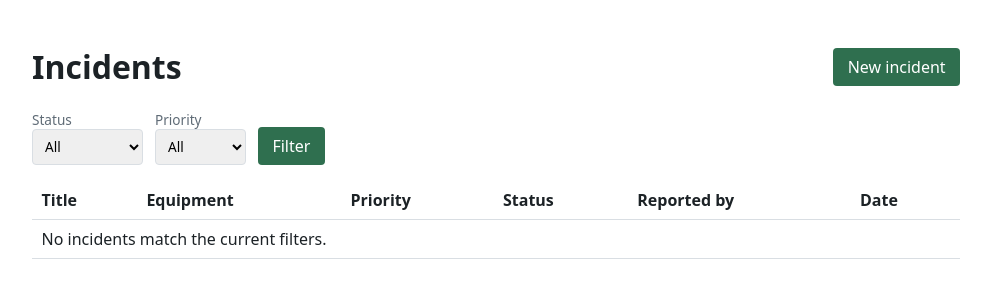
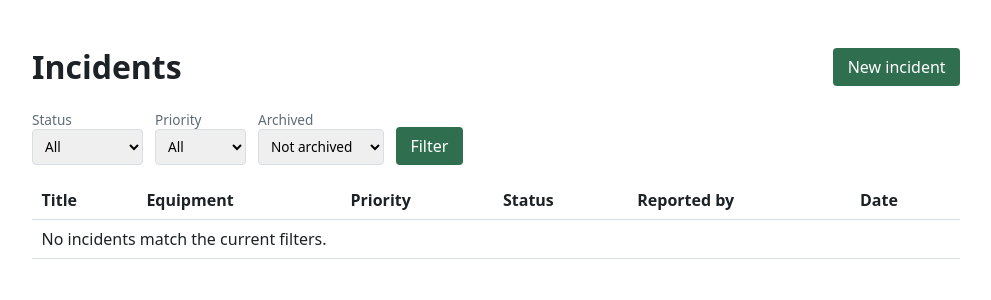
Before and after one commit to Tenvid/it-incidents-reporter, a Django app: page /incidents/ in a window 1280 px wide. Shown: the part 47-347 px from the top of the page, without its empty margins (144-1135 px from the left). Run offline with Django 5.2, Linux system fonts and the light colour scheme; the visitor is signed in with stand-in values (Sample User, id 1); data that the repository does not hold is empty.

Commit message:
feat(incidents): replace hard delete with staff-only archive/unarchive
Non-staff users have no clear reason to see historical incidents that
are no longer relevant, but permanently deleting records loses audit
history staff may need later.

```diff
--- a/incidents/models.py
+++ b/incidents/models.py
@@ -32,6 +32,7 @@ class Incident(models.Model):
     status = models.CharField(
         "status", max_length=11, choices=Status.choices, default=Status.OPEN
     )
+    is_archived = models.BooleanField("archived", default=False)
     user = models.ForeignKey(
         settings.AUTH_USER_MODEL,
         on_delete=models.CASCADE,
--- a/incidents/templates/incidents/incident_list.html
+++ b/incidents/templates/incidents/incident_list.html
@@ -27,6 +27,16 @@
                 {% endfor %}
             </select>
         </label>
+        {% if request.user.is_staff %}
+            <label>
+                Archived
+                <select name="archived">
+                    {% for value, label in archived_choices %}
+                        <option value="{{ value }}" {% if value == selected_archived %}selected{% endif %}>{{ label }}</option>
+                    {% endfor %}
+                </select>
+            </label>
+        {% endif %}
         <button type="submit">Filter</button>
     </form>
 
@@ -44,7 +54,7 @@
         <tbody>
             {% for incident in incidents %}
                 <tr>
-                    <td><a href="{% url 'incidents:detail' incident.pk %}">{{ incident.title }}</a></td>
+                    <td><a href="{% url 'incidents:detail' incident.pk %}">{{ incident.title }}</a>{% if incident.is_archived %} <small>(archived)</small>{% endif %}</td>
                     <td>{{ incident.equipment }}</td>
                     <td>{{ incident.get_priority_display }}</td>
                     <td>{{ incident.get_status_display }}</td>
@@ -62,11 +72,11 @@
     {% if is_paginated %}
         <div class="pagination">
             {% if page_obj.has_previous %}
-                <a href="?page={{ page_obj.previous_page_number }}{% if selected_status %}&status={{ selected_status }}{% endif %}{% if selected_priority %}&priority={{ selected_priority }}{% endif %}">Previous</a>
+                <a href="?page={{ page_obj.previous_page_number }}&{{ filter_querystring }}">Previous</a>
             {% endif %}
             <span>Page {{ page_obj.number }} of {{ page_obj.paginator.num_pages }}</span>
             {% if page_obj.has_next %}
-                <a href="?page={{ page_obj.next_page_number }}{% if selected_status %}&status={{ selected_status }}{% endif %}{% if selected_priority %}&priority={{ selected_priority }}{% endif %}">Next</a>
+                <a href="?page={{ page_obj.next_page_number }}&{{ filter_querystring }}">Next</a>
             {% endif %}
         </div>
     {% endif %}
--- a/incidents/urls.py
+++ b/incidents/urls.py
@@ -11,5 +11,10 @@ urlpatterns = [
     path("new/", views.IncidentCreateView.as_view(), name="create"),
     path("<int:pk>/", views.IncidentDetailView.as_view(), name="detail"),
     path("<int:pk>/edit/", views.IncidentUpdateView.as_view(), name="update"),
-    path("<int:pk>/delete/", views.IncidentDeleteView.as_view(), name="delete"),
+    path("<int:pk>/archive/", views.IncidentArchiveView.as_view(), name="archive"),
+    path(
+        "<int:pk>/unarchive/",
+        views.IncidentUnarchiveView.as_view(),
+        name="unarchive",
+    ),
 ]
--- a/incidents/views.py
+++ b/incidents/views.py
@@ -2,10 +2,10 @@
 
 from typing import Any
 
-from django.contrib.auth.mixins import LoginRequiredMixin
+from django.contrib.auth.mixins import LoginRequiredMixin, UserPassesTestMixin
+from django.db import models
 from django.db.models import QuerySet
-from django.http import HttpResponse
-from django.urls import reverse_lazy
+from django.http import HttpRequest, HttpResponse, HttpResponseRedirect
 from django.views.generic import (
     CreateView,
     DeleteView,
@@ -18,15 +18,47 @@ from incidents.forms import IncidentForm
 from incidents.models import Incident
 
 
-class IncidentListView(LoginRequiredMixin, ListView):
-    """List incidents, optionally filtered by status and/or priority."""
+class HideArchivedMixin:
+    """Hide archived incidents from non-staff users.
+
+    Staff users (administrators) can still see and open archived incidents;
+    everyone else gets the same result as if they had been deleted.
+    """
+
+    request: HttpRequest
+
+    def get_queryset(self) -> QuerySet[Incident]:
+        """Exclude archived incidents from the queryset for non-staff users.
+
+        :return: The queryset, filtered to non-archived incidents unless the
+            requesting user is staff.
+        """
+        queryset = super().get_queryset()  # type: ignore[misc]
+        if not self.request.user.is_staff:
+            queryset = queryset.filter(is_archived=False)
+        return queryset
+
+
+class IncidentListView(HideArchivedMixin, LoginRequiredMixin, ListView):
+    """List incidents, optionally filtered by status, priority and archived state."""
 
     model = Incident
     context_object_name = "incidents"
     paginate_by = 20
 
+    class ArchivedFilter(models.TextChoices):
+        """Values of the staff-only "archived" filter on the incident list."""
+
+        NOT_ARCHIVED = "not_archived", "Not archived"
+        ONLY_ARCHIVED = "only_archived", "Only archived"
+        ALL = "all", "All"
+
     def get_queryset(self) -> QuerySet[Incident]:
-        """Return incidents filtered by the ``status`` and ``priority`` query params.
+        """Return incidents filtered by the ``status``, ``priority`` and ``archived`` query params.
+
+        The ``archived`` filter only has an effect for staff users: non-staff
+        users never see archived incidents, regardless of this param, because
+        ``HideArchivedMixin`` already excludes them.
 
         :return: The filtered, ordered queryset of incidents.
         """
@@ -37,7 +69,24 @@ class IncidentListView(LoginRequiredMixin, ListView):
             queryset = queryset.filter(status=status)
         if priority:
             queryset = queryset.filter(priority=priority)
+        if self.request.user.is_staff:
+            archived_filter = self.get_archived_filter()
+            if archived_filter == self.ArchivedFilter.NOT_ARCHIVED:
+                queryset = queryset.filter(is_archived=False)
+            elif archived_filter == self.ArchivedFilter.ONLY_ARCHIVED:
+                queryset = queryset.filter(is_archived=True)
         return queryset
+
+    def get_archived_filter(self) -> str:
+        """Return the selected value of the staff-only "archived" filter.
+
+        :return: One of :class:`ArchivedFilter`'s values, defaulting to
+            ``NOT_ARCHIVED`` when missing or not a recognised value.
+        """
+        value = self.request.GET.get("archived", self.ArchivedFilter.NOT_ARCHIVED)
+        if value not in self.ArchivedFilter.values:
+            return self.ArchivedFilter.NOT_ARCHIVED
+        return value
 
     def get_context_data(self, **kwargs: Any) -> dict[str, Any]:
         """Add the filter choices and current filter values to the template context.
@@ -50,10 +99,16 @@ class IncidentListView(LoginRequiredMixin, ListView):
         context["priority_choices"] = Incident.Priority.choices
         context["selected_status"] = self.request.GET.get("status", "")
         context["selected_priority"] = self.request.GET.get("priority", "")
+        if self.request.user.is_staff:
+            context["archived_choices"] = self.ArchivedFilter.choices
+            context["selected_archived"] = self.get_archived_filter()
+        filter_params = self.request.GET.copy()
+        filter_params.pop("page", None)
+        context["filter_querystring"] = filter_params.urlencode()
         return context
 
 
-class IncidentDetailView(LoginRequiredMixin, DetailView):
+class IncidentDetailView(HideArchivedMixin, LoginRequiredMixin, DetailView):
     """Show the detail of a single incident."""
 
     model = Incident
@@ -76,16 +131,94 @@ class IncidentCreateView(LoginRequiredMixin, CreateView):
         return super().form_valid(form)
 
 
-class IncidentUpdateView(LoginRequiredMixin, UpdateView):
+class IncidentUpdateView(HideArchivedMixin, LoginRequiredMixin, UpdateView):
     """Edit an existing incident."""
 
     model = Incident
     form_class = IncidentForm
 
 
-class IncidentDeleteView(LoginRequiredMixin, DeleteView):
-    """Delete an existing incident, after confirmation."""
+class IncidentArchiveView(LoginRequiredMixin, UserPassesTestMixin, DeleteView):
+    """Archive an incident instead of deleting it, after confirmation.
+
+    This is a soft delete: the incident row is kept, marked as archived, so
+    it disappears from regular users' views while staff users can still see
+    and open it.
+
+    Staff-only: restricting who can archive an incident to staff users means
+    the post-archive redirect to the incident's own detail page never 404s,
+    since that page also hides archived incidents from non-staff users.
+    """
 
     model = Incident
     context_object_name = "incident"
-    success_url = reverse_lazy("incidents:list")
+    template_name = "incidents/incident_confirm_archive.html"
+
+    def test_func(self) -> bool:
+        """Restrict this action to staff (administrator) users.
+
+        :return: ``True`` if the requesting user is staff.
+        """
+        return bool(self.request.user.is_staff)
+
+    def get_success_url(self) -> str:
+        """Return the incident's own detail page as the post-archive redirect target.
+
+        :return: The absolute URL of the archived incident.
+        """
+        return self.object.get_absolute_url()
+
+    def form_valid(self, form: Any) -> HttpResponse:
+        """Mark the incident as archived instead of deleting it.
+
+        ``BaseDeleteView.post()`` calls this method (not ``delete()``) to
+        commit the deletion, so the archiving logic has to live here.
+
+        :param form: The (unused) confirmation form built by ``DeleteView``.
+        :return: A redirect to the incident's detail page.
+        """
+        success_url = self.get_success_url()
+        self.object.is_archived = True
+        self.object.save(update_fields=["is_archived"])
+        return HttpResponseRedirect(success_url)
+
+
+class IncidentUnarchiveView(LoginRequiredMixin, UserPassesTestMixin, DeleteView):
+    """Restore an archived incident, after confirmation, so regular users can see it again.
+
+    Staff-only: archived incidents are hidden from the queryset used by the
+    other views, so any non-staff user would otherwise be unable to reach
+    this action.
+    """
+
+    model = Incident
+    context_object_name = "incident"
+    template_name = "incidents/incident_confirm_unarchive.html"
+
+    def test_func(self) -> bool:
+        """Restrict this action to staff (administrator) users.
+
+        :return: ``True`` if the requesting user is staff.
+        """
+        return bool(self.request.user.is_staff)
+
+    def get_success_url(self) -> str:
+        """Return the incident's own detail page as the post-unarchive redirect target.
+
+        :return: The absolute URL of the unarchived incident.
+        """
+        return self.object.get_absolute_url()
+
+    def form_valid(self, form: Any) -> HttpResponse:
+        """Clear the ``is_archived`` flag on the incident instead of deleting it.
+
+        ``BaseDeleteView.post()`` calls this method (not ``delete()``) to
+        commit the deletion, so the unarchiving logic has to live here.
+
+        :param form: The (unused) confirmation form built by ``DeleteView``.
+        :return: A redirect to the incident's detail page.
+        """
+        success_url = self.get_success_url()
+        self.object.is_archived = False
+        self.object.save(update_fields=["is_archived"])
+        return HttpResponseRedirect(success_url)
```
Also changed, not shown: incidents/admin.py (+10 -2 lines), incidents/templates/incidents/incident_confirm_archive.html (added, +16 -0 lines), incidents/templates/incidents/incident_confirm_delete.html (deleted, +0 -16 lines), incidents/templates/incidents/incident_confirm_unarchive.html (added, +16 -0 lines), incidents/templates/incidents/incident_detail.html (+6 -2 lines), tests/conftest.py (+40 -0 lines), tests/integration/test_incident_views.py (+157 -16 lines), tests/unit/test_incident_model.py (+11 -0 lines), incidents/migrations/0002_incident_is_archived.py (added).
